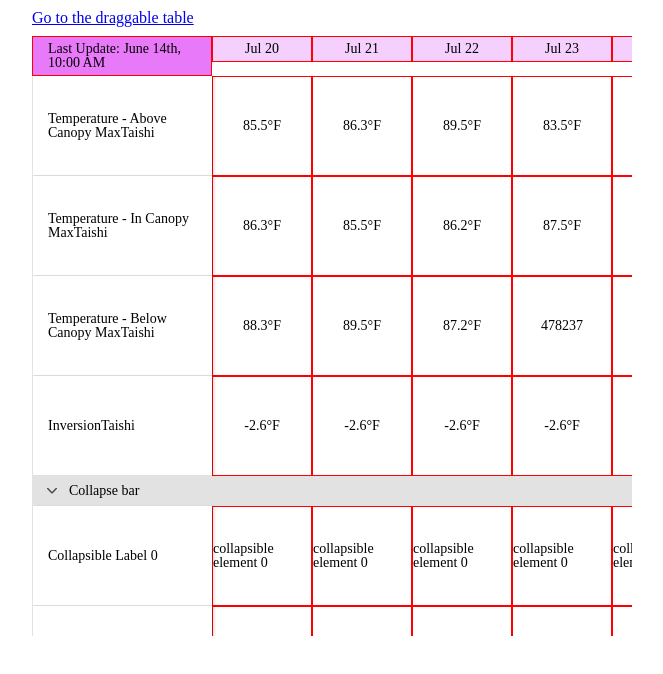
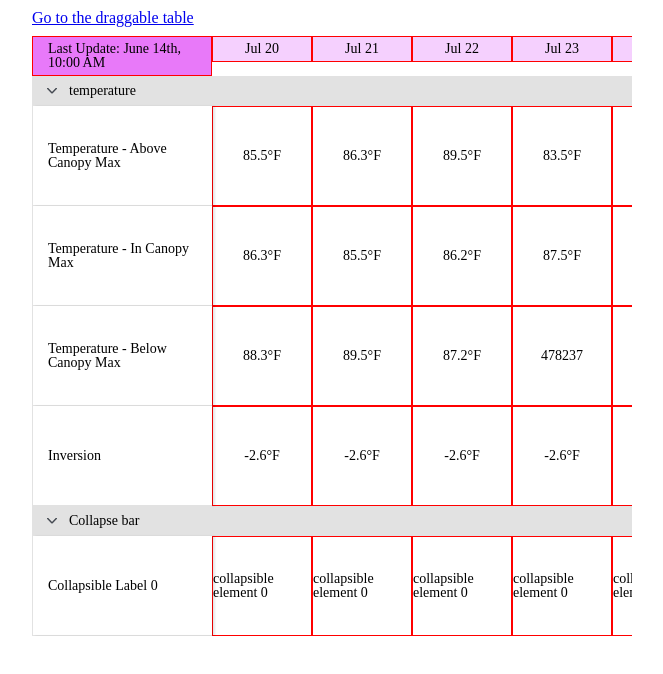
Before and after one commit to taishikato/simple-dnd-example-2, a React (Vite) app: page /collapse in a window 1280 px wide. Shown: the top 674 px of the page, without its empty margins (308-971 px from the left). Built offline with nearby package versions, Linux system fonts and the light colour scheme.

Commit message:
create Collapse section component

```diff
--- a/src/BlairTable/Bottom/Bottom.tsx
+++ b/src/BlairTable/Bottom/Bottom.tsx
@@ -9,6 +9,8 @@ import {
 import CollapseArrow from "../assets/CollapseArrow.svg";
 import { useState } from "react";
 import Rows from "./Right/Rows/Rows";
+import CollapseLabel from "./Left/CollapseLabel/CollapseLabel";
+import CollapseRow from "./Right/CollapseRow/CollapseRow";
 
 const Bottom = ({ columns, data }: any) => {
   const [isOpen, setIsOpen] = useState(true);
@@ -73,7 +75,7 @@ const Bottom = ({ columns, data }: any) => {
         {data.map((d: any) => {
           return (
             <div key={d.key}>
-              {/* <div>{d.name}</div> */}
+              <CollapseLabel name={d.name} />
               {d.items.map((item: any) => {
                 return (
                   <div
@@ -90,7 +92,7 @@ const Bottom = ({ columns, data }: any) => {
                       transition: "height 200ms, opacity 200ms",
                     })}
                   >
-                    {item.name}Taishi
+                    {item.name}
                   </div>
                 );
               })}
@@ -179,11 +181,27 @@ const Bottom = ({ columns, data }: any) => {
             <div>
               {/* Right */}
               {data.map((d: any) => {
-                return d.items.map((item: any) => {
-                  return (
-                    <Rows key={item.valueName} columns={columns} item={item} />
-                  );
-                });
+                return (
+                  <>
+                    <div
+                      className={css({ height: 30, display: "flex" })}
+                      onClick={(e) => handleCollapse(e)}
+                    >
+                      {cols.map((col, j) => (
+                        <CollapseRow key={j} />
+                      ))}
+                    </div>
+                    {d.items.map((item: any) => {
+                      return (
+                        <Rows
+                          key={item.valueName}
+                          columns={columns}
+                          item={item}
+                        />
+                      );
+                    })}
+                  </>
+                );
               })}
               <div
                 className={css({ height: 30, display: "flex" })}
--- /dev/null
+++ b/src/BlairTable/Bottom/Left/CollapseLabel/CollapseLabel.tsx
@@ -0,0 +1,75 @@
+import { css } from "@emotion/css";
+import { useState } from "react";
+import CollapseArrow from "../../../assets/CollapseArrow.svg";
+
+const CollapseLabel = ({ name }: { name: string }) => {
+  const [isOpen, setIsOpen] = useState(true);
+
+  const handleCollapse = (e: React.MouseEvent<HTMLDivElement, MouseEvent>) => {
+    e.preventDefault();
+
+    setIsOpen(!isOpen);
+
+    const targets = document.getElementsByClassName(
+      "collapsible"
+    ) as HTMLCollectionOf<HTMLElement>;
+
+    if (targets[0].classList.contains("collapse-close")) {
+      // Left
+      Array.from(targets).forEach((e) => e.classList.remove("collapse-close"));
+
+      // Right
+      const containers = document.getElementsByClassName(
+        "collapse-container"
+      ) as HTMLCollectionOf<HTMLElement>;
+      Array.from(containers).forEach((c) =>
+        c.classList.remove("collapse-close")
+      );
+
+      return;
+    }
+
+    // Left
+    Array.from(targets).forEach((e) => {
+      e.classList.add("collapse-close");
+    });
+
+    // Right
+    const containers = document.getElementsByClassName(
+      "collapse-container"
+    ) as HTMLCollectionOf<HTMLElement>;
+
+    Array.from(containers).forEach((c) => {
+      c.classList.add("collapse-close");
+    });
+  };
+
+  return (
+    <div
+      onClick={(e) => handleCollapse(e)}
+      className={css({
+        height: 30,
+        backgroundColor: "#e2e2e2", // TODO
+        boxSizing: "border-box",
+        cursor: "pointer",
+        padding: "0 15px",
+        display: "flex",
+        justifyItems: "center",
+        alignItems: "center",
+        columnGap: "12px",
+      })}
+    >
+      <img
+        src={CollapseArrow}
+        width="10px"
+        className={css([
+          isOpen && { transform: "rotate(180deg)" },
+          !isOpen && { transform: "rotate(0)" },
+        ])}
+      />
+      <span className={css({ fontSize: "14px" })}>{name}</span>
+    </div>
+  );
+};
+
+export default CollapseLabel;
--- /dev/null
+++ b/src/BlairTable/Bottom/Right/CollapseRow/CollapseRow.tsx
@@ -0,0 +1,17 @@
+import { css } from "@emotion/css";
+
+const CollapseRow = () => {
+  return (
+    <div
+      className={css({
+        width: "100px",
+        border: "none",
+        cursor: "pointer",
+        boxSizing: "border-box",
+        backgroundColor: "#e2e2e2", // TODO
+      })}
+    />
+  );
+};
+
+export default CollapseRow;
```
